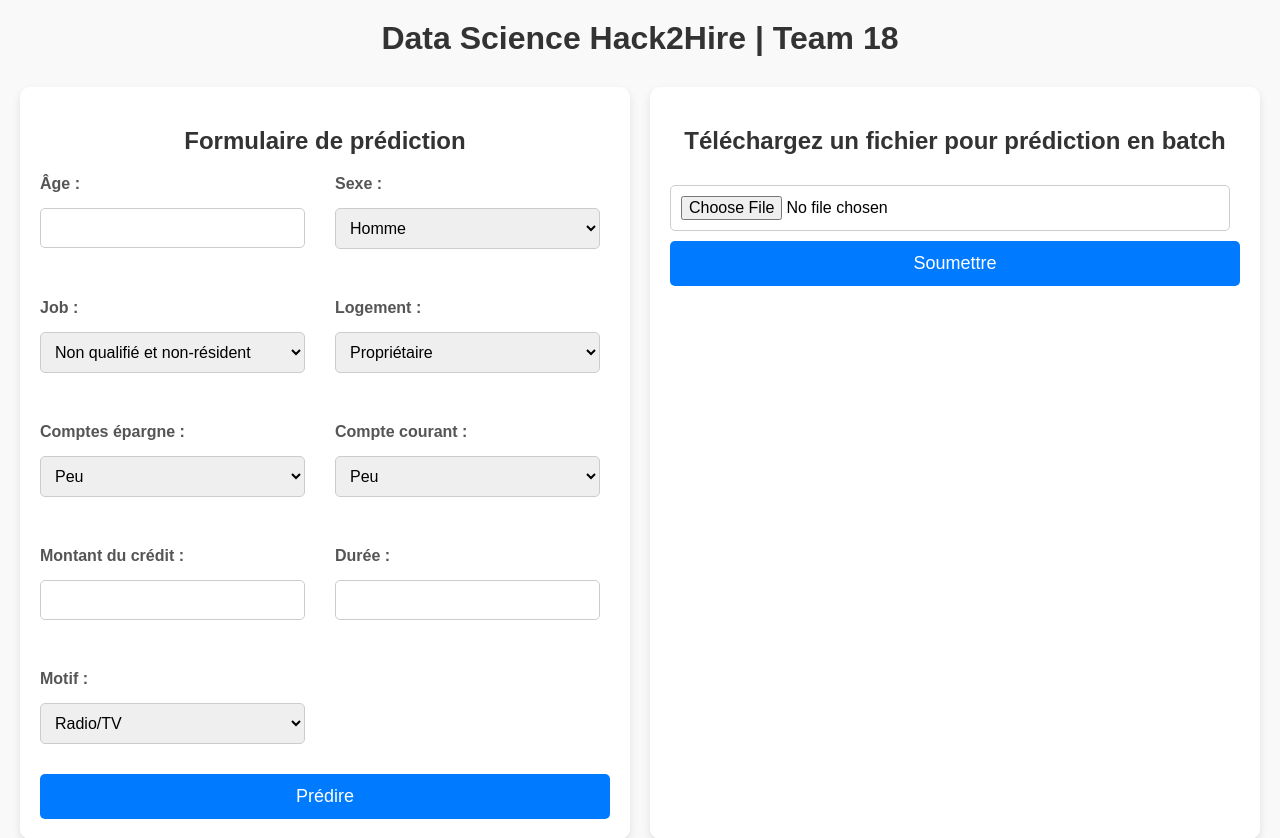
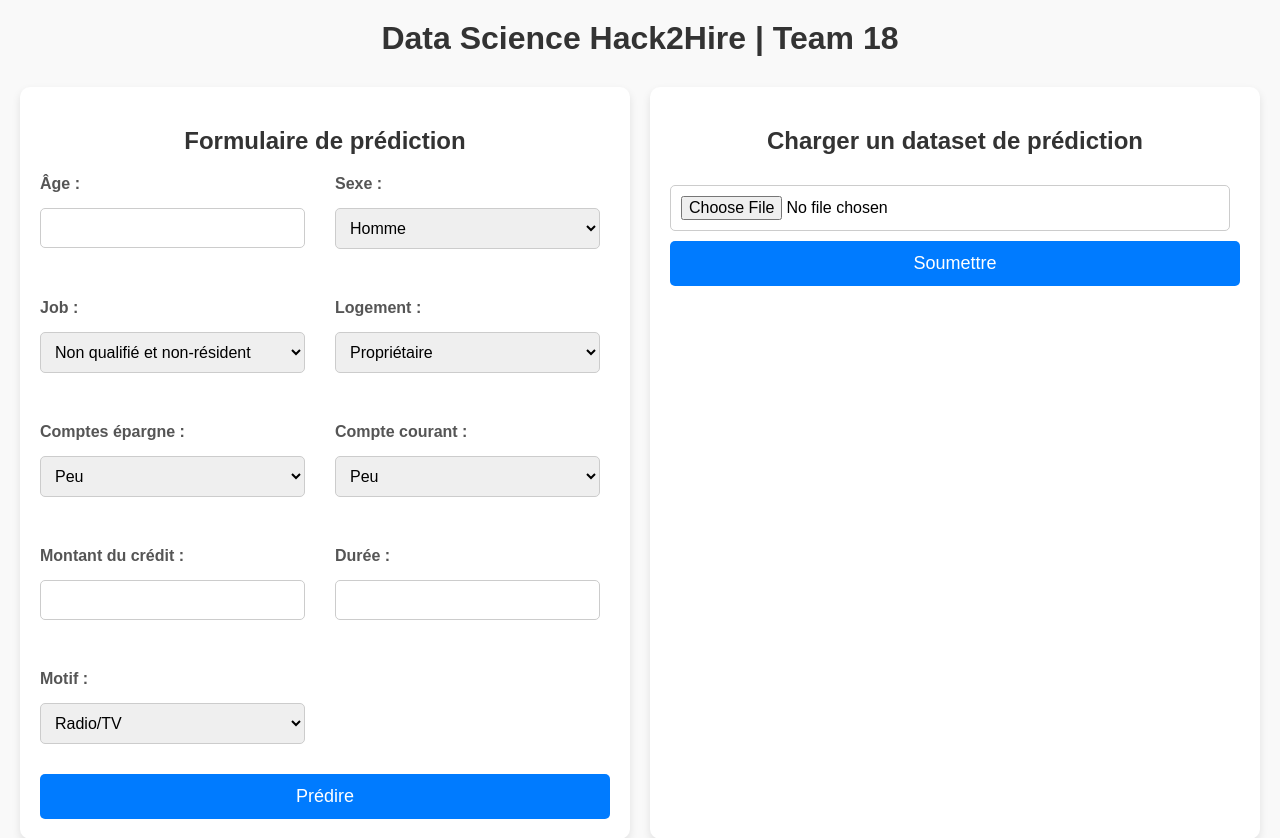
Before and after one commit to Fiarma5233/Public_Hack2Hire_TechTech_DataScience_18, a Flask app: page / in a window 1280 px wide. Shown: the top 838 px of the page. Run offline with Flask 3, Linux system fonts and the light colour scheme; parts of the project's set-up code (start-up, migrations or seed data) failed here and were passed over.

Commit message:
V12. Correction dans home.html

```diff
--- a/templates/home.html
+++ b/templates/home.html
@@ -809,7 +809,7 @@
 
         <!-- Formulaire pour télécharger un fichier pour prédiction en batch -->
         <div class="form-container">
-            <h2>Téléchargez un fichier pour prédiction en batch</h2>
+            <h2> Charger un dataset de prédiction </h2>
             <form action="/upload" method="POST" enctype="multipart/form-data">
                 <input type="file" name="file" accept=".csv, .xls, .xlsx" required>
                 <button type="submit">Soumettre</button>
```
